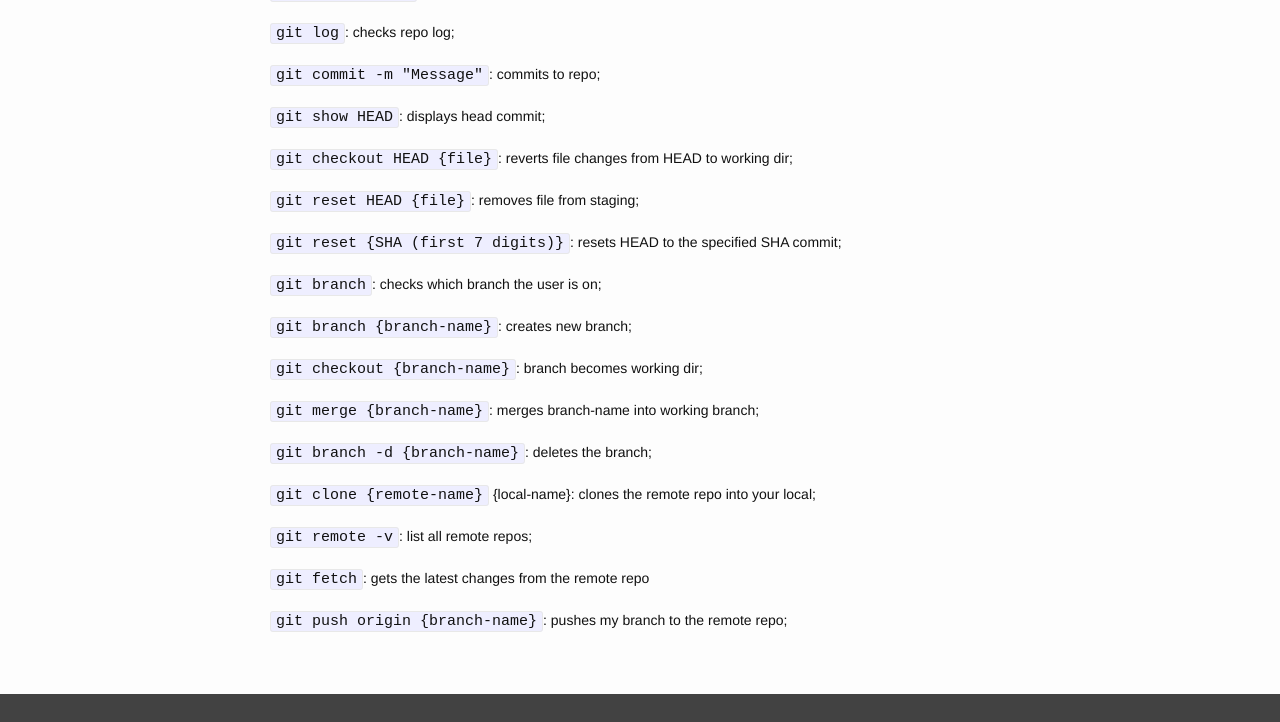
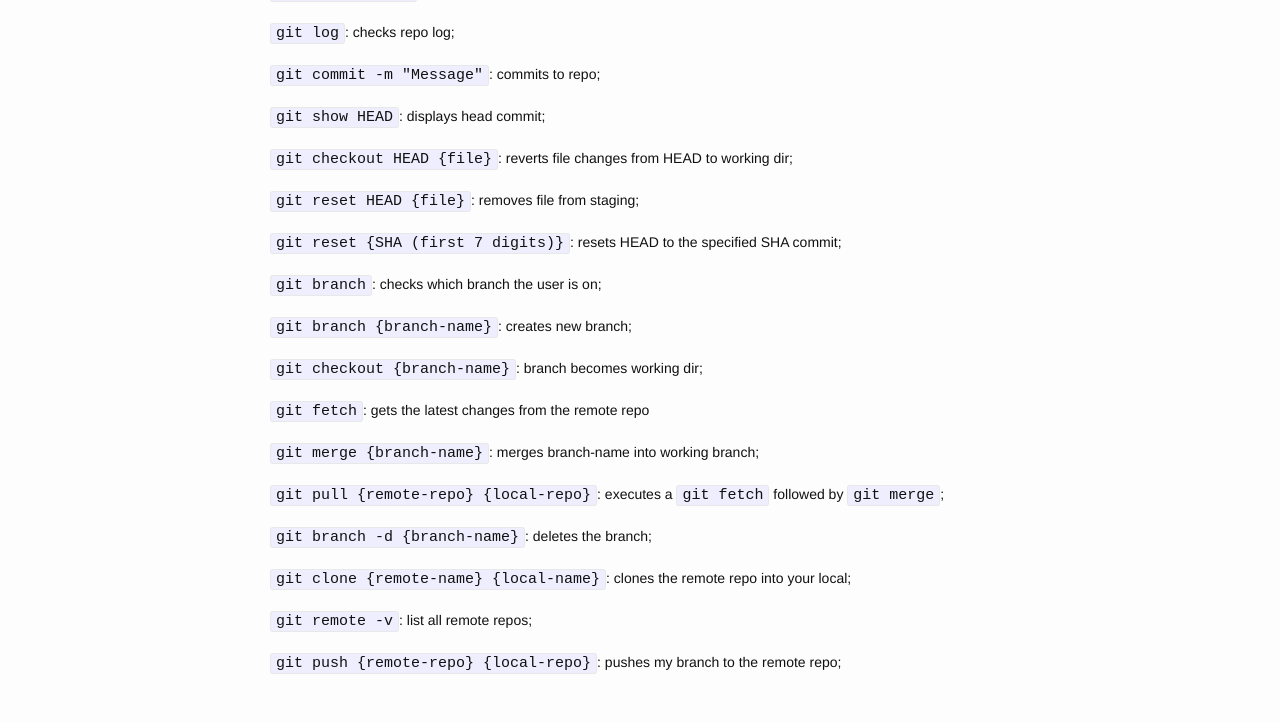
Before and after one commit to clapinton/Blog, a Jekyll site: the page built from _posts/2016-04-01-my-git-cheat-sheet.markdown, in a window 1280 px wide and 900 px high, scrolled down 578 px, cut to the strip 0-722 px from the top of the window. Built offline with Jekyll 4.4.1, drawn with Linux system fonts in a browser that asks for light colours.

Commit message:
Adding some git commands.

```diff
--- a/_posts/2016-04-01-my-git-cheat-sheet.markdown
+++ b/_posts/2016-04-01-my-git-cheat-sheet.markdown
@@ -38,14 +38,16 @@ I first learned about git at a startup I worked for, but I never really learned
 
 `git checkout {branch-name}`: branch becomes working dir;
 
+`git fetch`: gets the latest changes from the remote repo
+
 `git merge {branch-name}`: merges branch-name into working branch;
+
+`git pull {remote-repo} {local-repo}`: executes a `git fetch` followed by `git merge`;
 
 `git branch -d {branch-name}`: deletes the branch;
 
-`git clone {remote-name}` {local-name}: clones the remote repo into your local;
+`git clone {remote-name} {local-name}`: clones the remote repo into your local;
 
 `git remote -v`: list all remote repos;
 
-`git fetch`: gets the latest changes from the remote repo
-
-`git push origin {branch-name}`: pushes my branch to the remote repo;
+`git push {remote-repo} {local-repo}`: pushes my branch to the remote repo;
```
